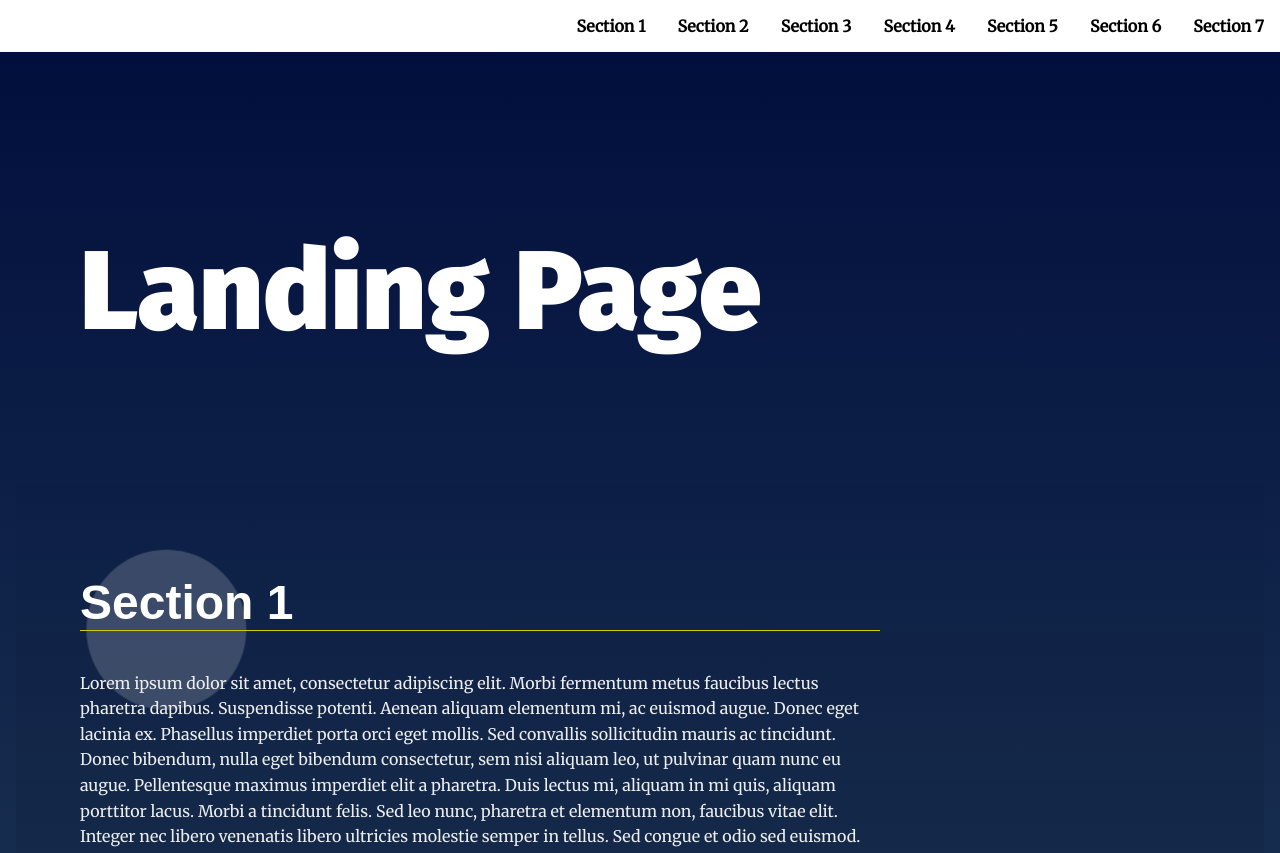
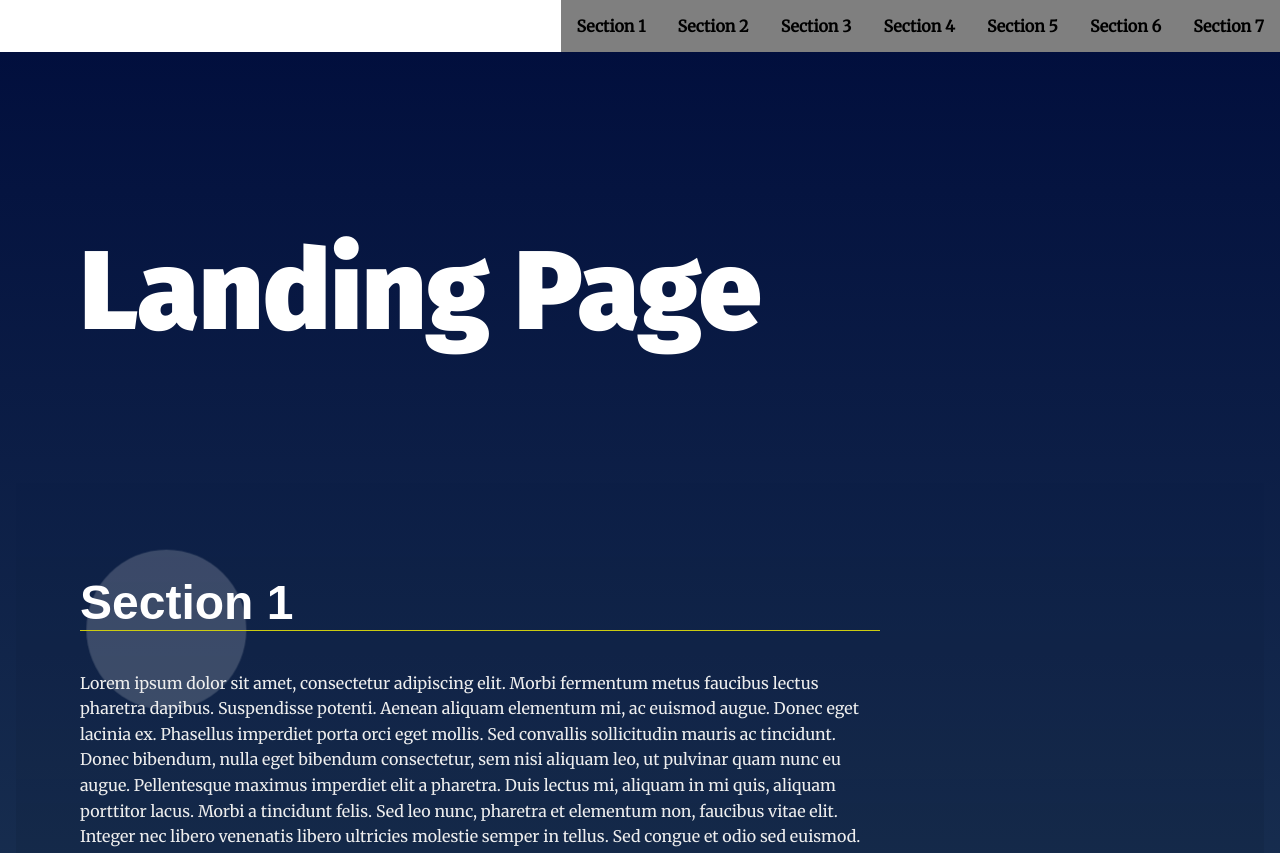
Before and after one commit to mussol/fend-nanodegree-landing-page, a plain HTML site: page index.html in a window 1280 px wide. Shown: the top 853 px of the page. Drawn offline with Linux system fonts and the light colour scheme.

Commit message:
refactor feat active section + nav

```diff
--- a/css/styles.css
+++ b/css/styles.css
@@ -72,6 +72,11 @@ section {
 
 .navbar__menu li {
     display: inline-block;
+}
+
+.menu__link-hovered {
+    background: rgba(0, 0, 0, 0.5);
+    transition: ease 0.3s all;
 }
 
 .navbar__menu .menu__link {
--- a/js/app.js
+++ b/js/app.js
@@ -64,10 +64,13 @@ function buildNavMenu () {
 // Add class 'active' to section when near top of viewport
 function activateSection () {
     for (let i = 0; i < sections.length; i++) {
+        let matchingNavLink = document.querySelector(`[data-dest=${sections[i].id}`);
         if (isInViewport(sections[i])) {
             sections[i].classList.add("your-active-class");
+            matchingNavLink.classList.add('menu__link-hovered');
         } else {
             sections[i].classList.remove("your-active-class");
+            matchingNavLink.classList.remove('menu__link-hovered');
         }
     }
 };
```
